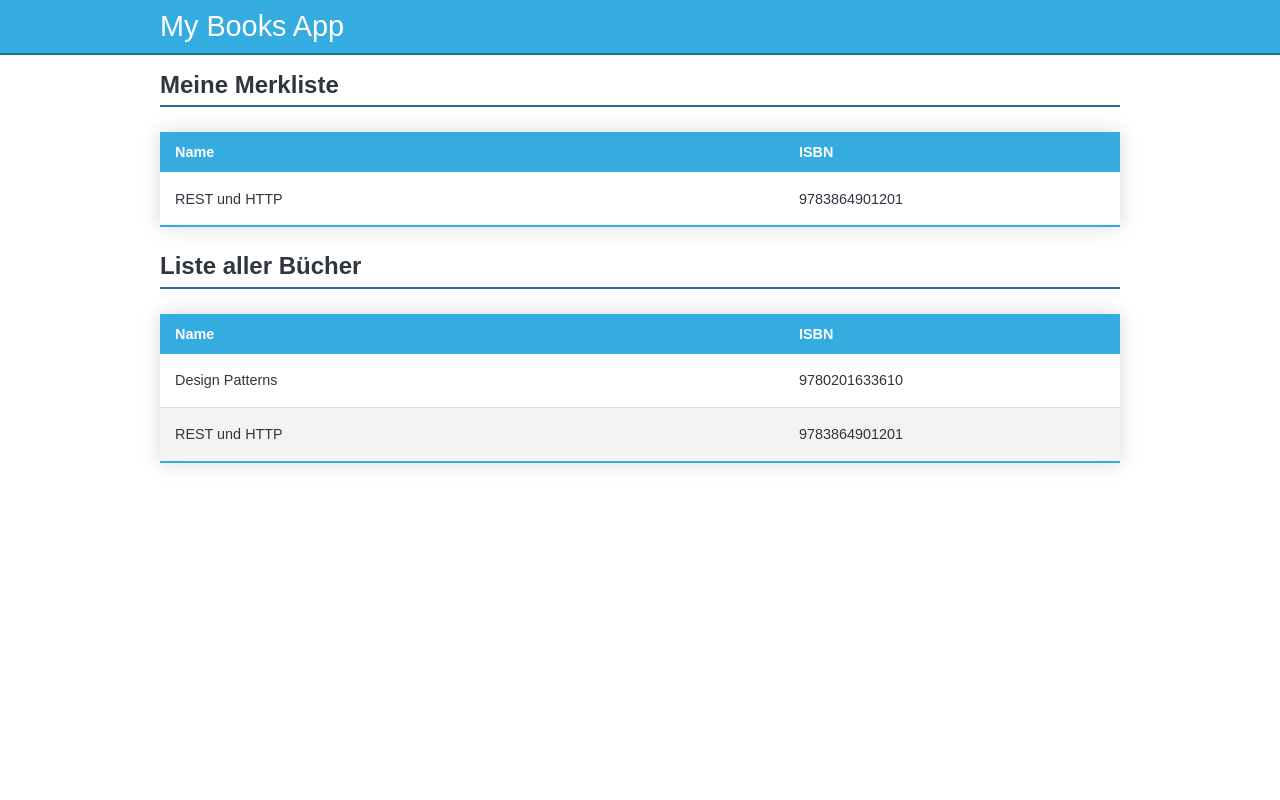
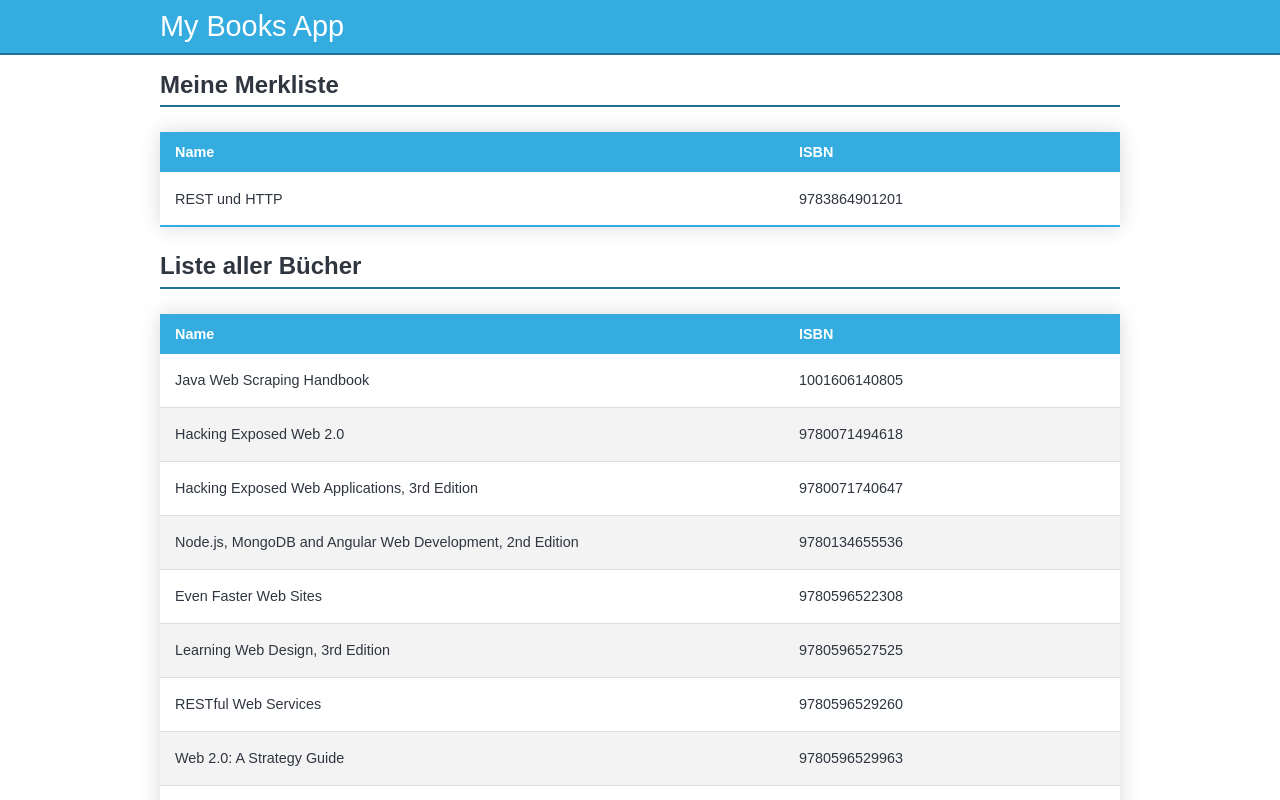
Before and after one commit to may17/my-books-app, a Vue app: page / in a window 1280 px wide. Shown: the top 800 px of the page. Built offline with nearby package versions, Linux system fonts and the light colour scheme; data requests are answered from the project's data file.

Commit message:
Add solution exercise 1

```diff
--- a/src/App.vue
+++ b/src/App.vue
@@ -38,18 +38,15 @@
           </tr>
         </thead>
         <tbody>
-          <tr class="table-item__table-row">
-            <td>Design Patterns</td>
-            <td>9780201633610</td>
+          <tr
+            v-for="book in books"
+            :key="book.id"
+            class="table-item__table-row"
+          >
+            <td>{{ book.title }}</td>
+            <td>{{ book.isbn }}</td>
             <td>
               <button class="table-item__table-btn-add">+ hinzufügen</button>
-            </td>
-          </tr>
-          <tr class="table-item__table-row">
-            <td>REST und HTTP</td>
-            <td>9783864901201</td>
-            <td>
-              <button class="table-item__table-btn-remove">- entfernen</button>
             </td>
           </tr>
         </tbody>
@@ -61,6 +58,17 @@
 <script>
 export default {
   name: "App",
+  data() {
+    return {
+      books: [],
+    };
+  },
+  async created() {
+    const response = await fetch("http://localhost:3000/books");
+    const jsonData = await response.json();
+
+    this.books = jsonData;
+  },
 };
 </script>
 
```
